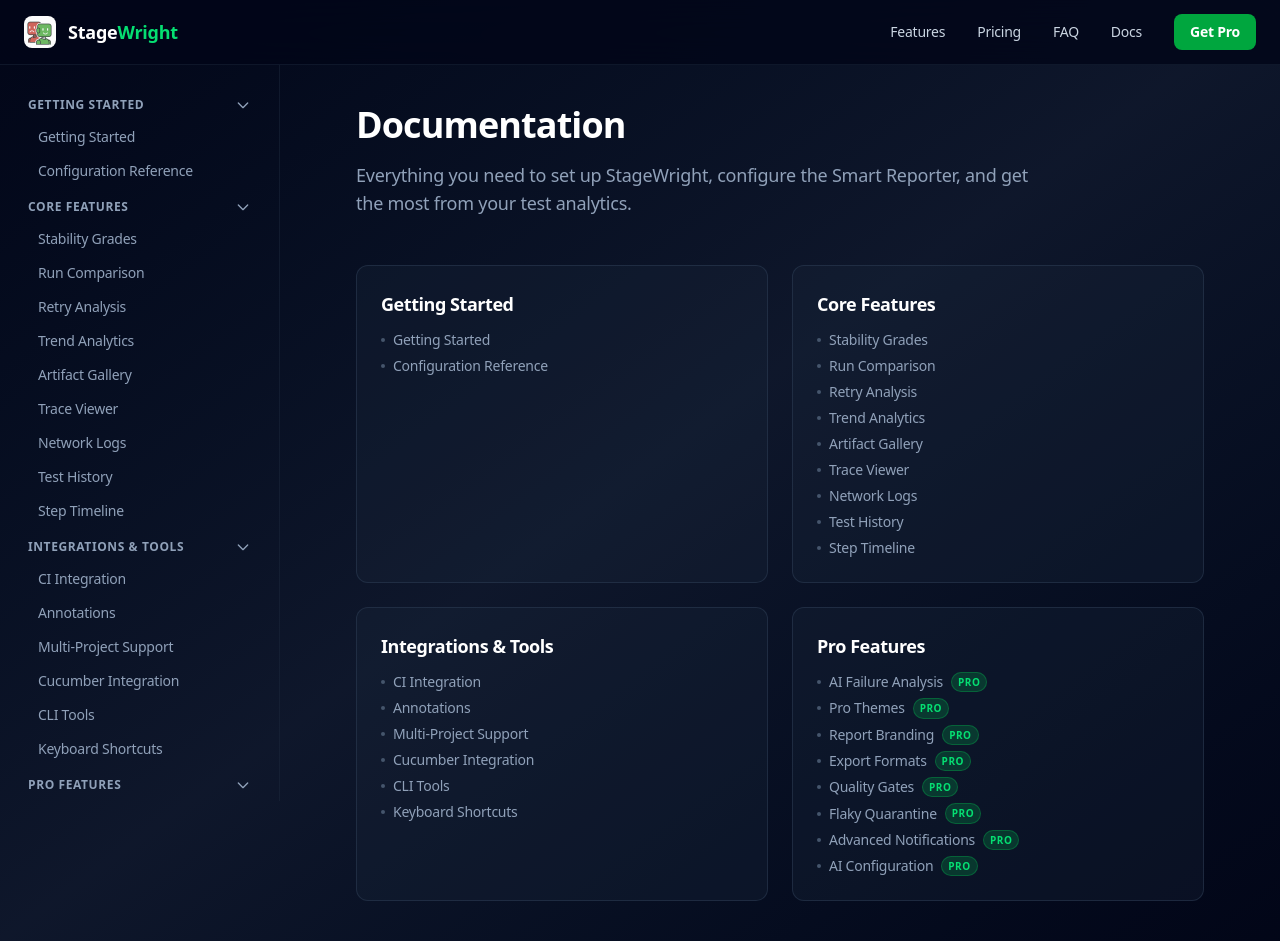
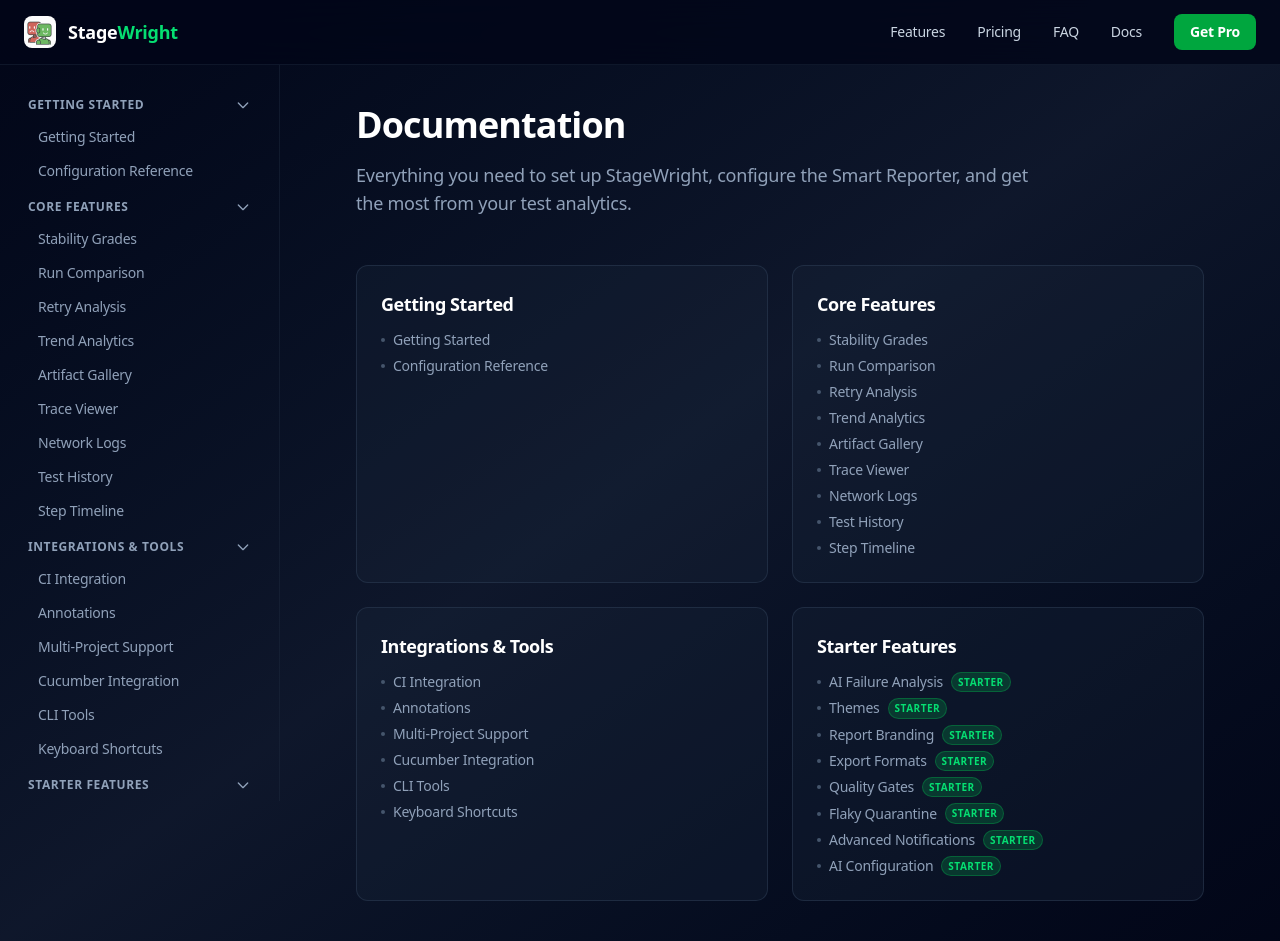
Before and after one commit to qa-gary-parker/stagewright, a React (Vite) app: page /docs in a window 1280 px wide. Built offline with nearby package versions, Linux system fonts and the light colour scheme.

Commit message:
fix: rename Pro labels to Starter across docs and homepage
Features labelled "Pro" are actually available from the Starter tier
(£5/mo). Renamed badges, section headings, and body text to accurately
reflect that these are Starter-tier features, not Pro-exclusive.

```diff
--- a/src/components/ProBadge.tsx
+++ b/src/components/ProBadge.tsx
@@ -5,7 +5,7 @@
         size === 'sm' ? 'px-1.5 py-0.5 text-[10px]' : 'px-2.5 py-1 text-xs'
       }`}
     >
-      PRO
+      STARTER
     </span>
   );
 }
--- a/src/docs/DocsPage.tsx
+++ b/src/docs/DocsPage.tsx
@@ -68,7 +68,7 @@
           <div className="flex items-center gap-2 mb-1">
             {section.note.type === 'pro' && <ProBadge size="sm" />}
             <span className="text-sm font-semibold uppercase">
-              {section.note.type === 'info' ? 'Note' : section.note.type === 'warning' ? 'Warning' : 'Pro Feature'}
+              {section.note.type === 'info' ? 'Note' : section.note.type === 'warning' ? 'Warning' : 'Starter Feature'}
             </span>
           </div>
           <p className="text-sm">{section.note.content}</p>
--- a/src/docs/content/ai-analysis.ts
+++ b/src/docs/content/ai-analysis.ts
@@ -3,7 +3,7 @@
 export const aiAnalysis: DocPage = {
   slug: 'ai-analysis',
   title: 'AI Failure Analysis',
-  description: 'Automatically detect root causes, cluster related failures, and receive actionable fix suggestions — included with Pro.',
+  description: 'Automatically detect root causes, cluster related failures, and receive actionable fix suggestions — included with Starter and Pro.',
   isPro: true,
   sections: [
     {
--- a/src/docs/content/configuration.ts
+++ b/src/docs/content/configuration.ts
@@ -3,7 +3,7 @@
 export const configuration: DocPage = {
   slug: 'configuration',
   title: 'Configuration Reference',
-  description: 'Complete reference for every playwright-smart-reporter option, including Pro features and environment variables.',
+  description: 'Complete reference for every playwright-smart-reporter option, including Starter features and environment variables.',
   sections: [
     {
       heading: 'Basic Options',
@@ -74,7 +74,7 @@
       },
     },
     {
-      heading: 'Pro Options',
+      heading: 'Starter Options',
       body: [
         'These options unlock advanced features like AI analysis, theming, quality gates, and export formats. They require a valid Starter or Pro license key set via the SMART_REPORTER_LICENSE_KEY environment variable.',
       ],
@@ -93,7 +93,7 @@
       },
       note: {
         type: 'pro',
-        content: 'Pro options are silently ignored when no valid license key is present — your config stays portable across free and Pro environments.',
+        content: 'Pro options are silently ignored when no valid license key is present — your config stays portable across free and licensed environments.',
       },
     },
     {
--- a/src/docs/content/index.ts
+++ b/src/docs/content/index.ts
@@ -24,7 +24,7 @@
 import { cliTools } from './cli-tools';
 import { keyboardShortcuts } from './keyboard-shortcuts';
 
-// Pro Features
+// Starter Features
 import { proThemes } from './pro-themes';
 import { proBranding } from './pro-branding';
 import { proExports } from './pro-exports';
@@ -99,10 +99,10 @@
   },
   {
     id: 'pro-features',
-    title: 'Pro Features',
+    title: 'Starter Features',
     items: [
       { slug: 'ai-analysis', title: 'AI Failure Analysis', isPro: true },
-      { slug: 'pro-themes', title: 'Pro Themes', isPro: true },
+      { slug: 'pro-themes', title: 'Themes', isPro: true },
       { slug: 'pro-branding', title: 'Report Branding', isPro: true },
       { slug: 'pro-exports', title: 'Export Formats', isPro: true },
       { slug: 'pro-quality-gates', title: 'Quality Gates', isPro: true },
--- a/src/docs/content/pro-ai-config.ts
+++ b/src/docs/content/pro-ai-config.ts
@@ -3,7 +3,7 @@
 export const proAiConfig: DocPage = {
   slug: 'pro-ai-config',
   title: 'AI Configuration',
-  description: 'AI failure analysis is fully managed with Pro — no configuration or API keys required.',
+  description: 'AI failure analysis is fully managed with Starter and Pro — no configuration or API keys required.',
   isPro: true,
   sections: [
     {
--- a/src/docs/content/pro-exports.ts
+++ b/src/docs/content/pro-exports.ts
@@ -9,7 +9,7 @@
     {
       heading: 'Overview',
       body: [
-        'Pro users can export test reports in multiple formats beyond the default HTML. PDF exports are ideal for stakeholder distribution, JSON exports integrate with custom dashboards and automation, and JUnit XML provides CI/CD compatibility.',
+        'Starter and Pro users can export test reports in multiple formats beyond the default HTML. PDF exports are ideal for stakeholder distribution, JSON exports integrate with custom dashboards and automation, and JUnit XML provides CI/CD compatibility.',
       ],
     },
     {
--- a/src/docs/content/pro-themes.ts
+++ b/src/docs/content/pro-themes.ts
@@ -2,14 +2,14 @@
 
 export const proThemes: DocPage = {
   slug: 'pro-themes',
-  title: 'Pro Themes',
+  title: 'Themes',
   description: 'Customise the report appearance with six additional themes or create your own.',
   isPro: true,
   sections: [
     {
       heading: 'Overview',
       body: [
-        'Pro themes transform the visual appearance of your test reports. Choose from six professionally designed themes or configure custom colours to match your brand. Themes affect the entire report including charts, badges, code blocks, and the navigation sidebar.',
+        'Additional themes transform the visual appearance of your test reports. Choose from six professionally designed themes or configure custom colours to match your brand. Themes affect the entire report including charts, badges, code blocks, and the navigation sidebar.',
       ],
     },
     {
--- a/src/docs/content/stability-grades.ts
+++ b/src/docs/content/stability-grades.ts
@@ -28,7 +28,7 @@
     {
       heading: 'How Grades Are Calculated',
       body: [
-        'The grade formula uses three weighted components. The default weights are optimized for most test suites but can be adjusted in Pro configurations.',
+        'The grade formula uses three weighted components. The default weights are optimized for most test suites but can be adjusted in Starter and Pro configurations.',
       ],
       code: {
         language: 'text',
@@ -77,7 +77,7 @@
       },
       note: {
         type: 'pro',
-        content: 'Quality gates with grade thresholds are a Pro feature. Free users can view grades but cannot enforce gates.',
+        content: 'Quality gates with grade thresholds are a Starter feature. Free users can view grades but cannot enforce gates.',
       },
     },
     {
```
